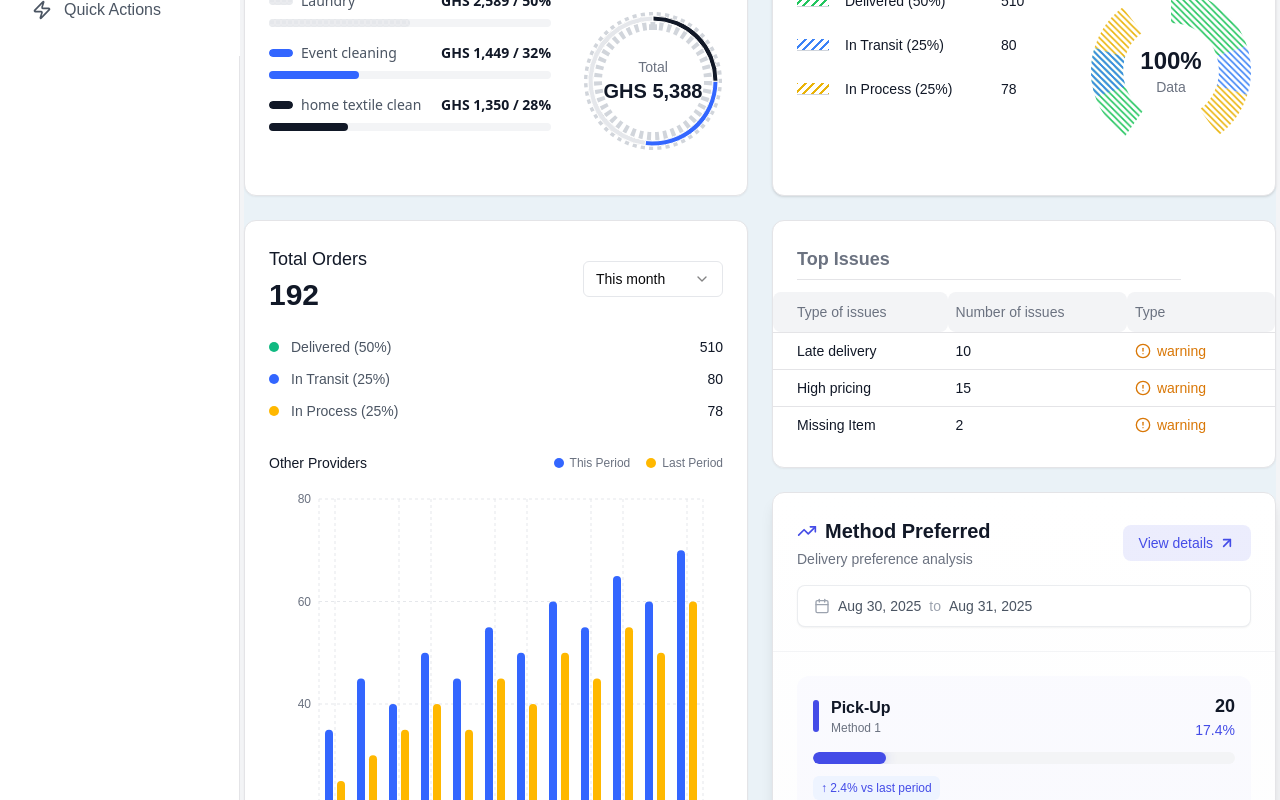
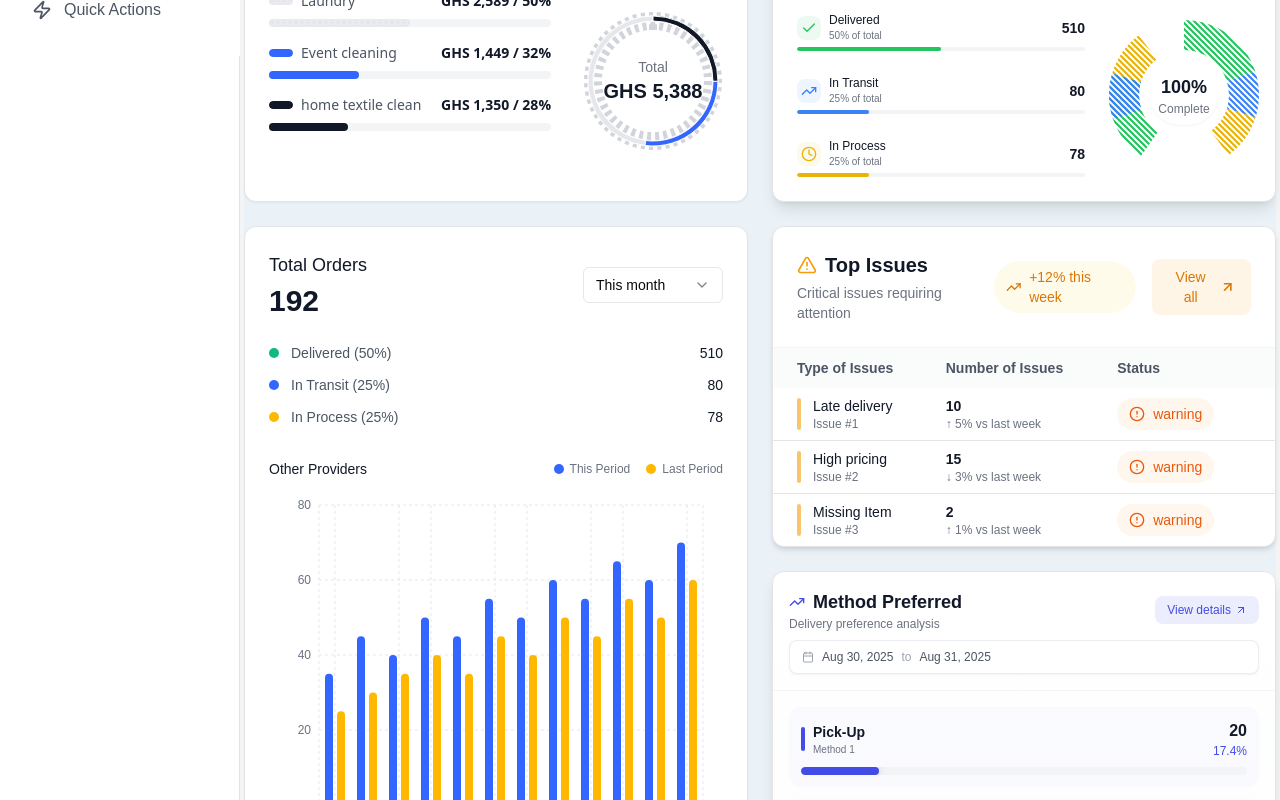
Before and after one commit to Aristocratjnr/service-provider-dashboard, a Next.js app: page /overview in a window 1280 px wide. Shown: the part 480-1280 px from the top of the page. Built offline with nearby package versions, Linux system fonts and the light colour scheme.

Commit message:
feat: add react-feather dependency, enhance AreaChartSmall with custom tooltip and dot, and update BarChart height

```diff
--- a/app/(dashboard)/overview/page.tsx
+++ b/app/(dashboard)/overview/page.tsx
@@ -15,9 +15,9 @@ const orderStatusData = [
 ];
 
 const topIssuesData = [
-  { name: "Dry cleaning", orders: 12, status: "warning", type: "Late delivery", count: 10 },
-  { name: "Laundry", orders: 8, status: "warning", type: "High pricing", count: 15 },
-  { name: "Ironing", orders: 3, status: "warning", type: "Missing Item", count:  2 },
+  { name: "Dry cleaning", orders: 12, status: "warning", type: "Late delivery", count: 10, trend: { value: 5, direction: 'up' as 'up' } },
+  { name: "Laundry", orders: 8, status: "warning", type: "High pricing", count: 15, trend: { value: 3, direction: 'down' as 'down' } },
+  { name: "Ironing", orders: 3, status: "warning", type: "Missing Item", count:  2, trend: { value: 1, direction: 'up' as 'up' } },
 ];
 
 const generateChartData = (points: number) => {
@@ -71,17 +71,17 @@ export default function Dashboard() {
         <MetricsCard
           title="Basic Clean"
           value="53"
-          chart={<AreaChartSmall data={generateChartData(12)} color="#22c55e" />}
+          chart={<AreaChartSmall data={generateChartData(12)} color="#22c55e" label={""} />}
         />
         <MetricsCard
           title="Event Ready"
           value="123"
-          chart={<AreaChartSmall data={generateChartData(12)} color="#3b82f6" />}
+          chart={<AreaChartSmall data={generateChartData(12)} color="#3b82f6" label={""} />}
         />
         <MetricsCard
           title="Semester Essential"
           value="37"
-          chart={<AreaChartSmall data={generateChartData(12)} color="#f59e0b" />}
+          chart={<AreaChartSmall data={generateChartData(12)} color="#f59e0b" label={""} />}
         />
       </div>
       <div className="grid gap-6 md:grid-cols-2">
--- a/components/charts/bar-chart.tsx
+++ b/components/charts/bar-chart.tsx
@@ -13,7 +13,7 @@ interface BarChartProps {
 
 export function BarChartComponent({ data }: BarChartProps) {
   return (
-    <div className="h-[460px] mt-4">
+    <div className="h-[350px] mt-4">
       <ResponsiveContainer width="100%" height="100%">
         <BarChart data={data} margin={{ top: 10, right: 20, left: 20, bottom: 10 }} barCategoryGap="20%">
           <CartesianGrid strokeDasharray="3 3" stroke="#E5E7EB" />
--- a/components/method-preffered.tsx
+++ b/components/method-preffered.tsx
@@ -1,11 +1,16 @@
 'use client'
 
+import React from 'react'
 import { Card, CardContent } from "@/components/ui/card"
 import { ArrowUpRight, Calendar, TrendingUp } from 'lucide-react'
 
 interface Method {
   name: string
   count: number
+  trend?: {
+    value: number
+    direction: 'up' | 'down'
+  }
 }
 
 interface MethodPreferredProps {
@@ -20,30 +25,30 @@ export function MethodPreferred({ startDate, endDate, methods }: MethodPreferred
   return (
     <Card className="shadow-lg hover:shadow-xl transition-all duration-300 bg-gradient-to-b from-white to-gray-50/40">
       {/* Header Section */}
-      <div className="p-6 border-b border-gray-100">
-        <div className="space-y-4">
+      <div className="p-4 border-b border-gray-100">
+        <div className="space-y-2">
           {/* Title and Action Button */}
           <div className="flex items-center justify-between">
-            <div className="space-y-1">
-              <h3 className="text-xl font-semibold text-gray-900 flex items-center gap-2">
-                <TrendingUp className="h-5 w-5 text-[#444CE7]" />
+            <div>
+              <h3 className="text-lg font-semibold text-gray-900 flex items-center gap-2">
+                <TrendingUp className="h-4 w-4 text-[#444CE7]" />
                 Method Preferred
               </h3>
-              <p className="text-sm text-gray-500">Delivery preference analysis</p>
+              <p className="text-xs text-gray-500">Delivery preference analysis</p>
             </div>
             <button
-              className="inline-flex items-center gap-1.5 px-4 py-2 rounded-lg
+              className="inline-flex items-center gap-1 px-3 py-1.5 rounded-lg
                 bg-[#444CE7]/10 hover:bg-[#444CE7]/15 text-[#444CE7]
-                transition-all duration-200 font-medium text-sm"
+                transition-all duration-200 font-medium text-xs"
             >
               View details
-              <ArrowUpRight className="h-4 w-4" strokeWidth={2.5} />
+              <ArrowUpRight className="h-3 w-3" />
             </button>
           </div>
 
           {/* Date Range */}
-          <div className="flex items-center gap-2 text-sm bg-white px-4 py-2.5 rounded-lg border border-gray-200/75 shadow-sm">
-            <Calendar className="h-4 w-4 text-gray-400" />
+          <div className="flex items-center gap-2 text-xs bg-white px-3 py-2 rounded-lg border border-gray-200/75 shadow-sm">
+            <Calendar className="h-3 w-3 text-gray-400" />
             <span className="text-gray-600 font-medium">{startDate}</span>
             <span className="text-gray-400">to</span>
             <span className="text-gray-600 font-medium">{endDate}</span>
@@ -52,8 +57,8 @@ export function MethodPreferred({ startDate, endDate, methods }: MethodPreferred
       </div>
 
       {/* Content Section */}
-      <CardContent className="p-6">
-        <div className="space-y-6">
+      <CardContent className="p-4">
+        <div className="space-y-3">
           {methods.map((method, index) => {
             const percentage = ((method.count / total) * 100).toFixed(1)
             const isPickup = method.name === 'Pick-Up'
@@ -62,47 +67,49 @@ export function MethodPreferred({ startDate, endDate, methods }: MethodPreferred
 
             return (
               <div key={method.name}
-                className="p-4 rounded-xl hover:shadow-sm transition-all duration-300"
+                className="p-3 rounded-xl hover:shadow-sm transition-all duration-300"
                 style={{ backgroundColor: `${baseColor}05` }}
               >
-                <div className="space-y-3">
+                <div className="space-y-2">
                   {/* Method Info */}
                   <div className="flex items-center justify-between">
-                    <div className="flex items-center gap-3">
-                      <div className="w-1.5 h-8 rounded-full" style={{ backgroundColor: baseColor }} />
+                    <div className="flex items-center gap-2">
+                      <div className="w-1 h-6 rounded-full" style={{ backgroundColor: baseColor }} />
                       <div>
-                        <h4 className="font-semibold text-gray-900">{method.name}</h4>
-                        <p className="text-xs text-gray-500">Method {index + 1}</p>
+                        <h4 className="font-semibold text-sm text-gray-900">{method.name}</h4>
+                        <p className="text-[10px] text-gray-500">Method {index + 1}</p>
                       </div>
                     </div>
                     <div className="flex flex-col items-end">
-                      <span className="text-lg font-bold tabular-nums text-gray-900">
+                      <span className="text-base font-bold tabular-nums text-gray-900">
                         {method.count.toLocaleString()}
                       </span>
-                      <span className="text-sm font-medium" style={{ color: baseColor }}>
+                      <span className="text-xs font-medium" style={{ color: baseColor }}>
                         {percentage}%
                       </span>
                     </div>
                   </div>
 
                   {/* Progress Bar */}
-                  <div className="relative h-3 w-full bg-gray-100 rounded-full overflow-hidden">
+                  <div className="relative h-2 w-full bg-gray-100 rounded-full overflow-hidden">
                     <div
                       className="absolute top-0 left-0 h-full transition-all duration-700 ease-out rounded-full"
                       style={{
                         backgroundColor: baseColor,
                         width: `${percentage}%`,
-                        boxShadow: `0 0 12px ${baseColor}40`
+                        boxShadow: `0 0 8px ${baseColor}40`
                       }}
                     />
                   </div>
 
                   {/* Trend Indicator */}
-                  <div className="flex items-center gap-2 text-xs font-medium" style={{ color: baseColor }}>
-                    <div className="px-2 py-1 rounded-md" style={{ backgroundColor: lightColor }}>
-                      {isPickup ? '↑ 2.4% vs last period' : '↓ 1.8% vs last period'}
+                  {method.trend && (
+                    <div className="flex items-center gap-2 text-[10px] font-medium" style={{ color: baseColor }}>
+                      <div className="px-1.5 py-0.5 rounded" style={{ backgroundColor: lightColor }}>
+                        {method.trend.direction === 'up' ? '↑' : '↓'} {method.trend.value}% vs last period
+                      </div>
                     </div>
-                  </div>
+                  )}
                 </div>
               </div>
             )
--- a/components/order-status.tsx
+++ b/components/order-status.tsx
@@ -1,6 +1,9 @@
+'use client'
+
 import React from 'react';
 import { Card, CardContent, CardHeader } from "@/components/ui/card";
 import { Select, SelectContent, SelectItem, SelectTrigger, SelectValue } from "@/components/ui/select";
+import { TrendingUp, Box, Clock, Check } from 'lucide-react';
 
 interface OrderStatus {
   status: string;
@@ -8,6 +11,10 @@ interface OrderStatus {
   percentage: number;
   color: string;
   patternId: string;
+  trend?: {
+    value: number;
+    direction: 'up' | 'down';
+  };
 }
 
 interface OrdersStatusProps {
@@ -15,42 +22,59 @@ interface OrdersStatusProps {
   total?: number;
 }
 
-export  function OrdersStatus({
+export function OrdersStatus({
   total = 192,
   data = [
     {
       status: "Delivered",
       count: 510,
       percentage: 50,
-      color: "#86efac",
-      patternId: "delivered-pattern"
+      color: "#16A34A",
+      patternId: "delivered-pattern",
+      trend: { value: 3, direction: 'up' }
     },
     {
       status: "In Transit",
       count: 80,
       percentage: 25,
-      color: "#93c5fd",
-      patternId: "transit-pattern"
+      color: "#2563EB",
+      patternId: "transit-pattern",
+      trend: { value: 2, direction: 'down' }
     },
     {
       status: "In Process",
       count: 78,
       percentage: 25,
-      color: "#fcd34d",
-      patternId: "process-pattern"
+      color: "#EAB308",
+      patternId: "process-pattern",
+      trend: { value: 4, direction: 'up' }
     }
   ]
 }: OrdersStatusProps) {
+  const getStatusIcon = (status: string) => {
+    switch(status) {
+      case 'Delivered': return <Check className="h-4 w-4" />;
+      case 'In Transit': return <TrendingUp className="h-4 w-4" />;
+      case 'In Process': return <Clock className="h-4 w-4" />;
+      default: return <Box className="h-4 w-4" />;
+    }
+  };
+
   return (
-    <Card className="bg-white p-6">
-      <CardHeader className="flex flex-row items-center justify-between space-y-0 p-0 pb-6">
-        <div>
-          <h3 className="text-xl font-normal text-gray-500">
-            Total Orders <span className="ml-1 text-gray-500">{total}</span>
+    <Card className="bg-white shadow-lg hover:shadow-xl transition-all duration-300">
+      <CardHeader className="flex flex-row items-center justify-between space-y-0 p-4 border-b border-gray-100">
+        <div className="space-y-1">
+          <h3 className="text-lg font-semibold text-gray-900 flex items-center gap-2">
+            <Box className="h-5 w-5 text-blue-600" />
+            Orders Overview
           </h3>
+          <p className="text-xs text-gray-500">
+            Total Orders: <span className="font-medium text-gray-900">{total.toLocaleString()}</span>
+          </p>
         </div>
+
         <Select defaultValue="this-month">
-          <SelectTrigger className="h-9 w-[130px] border-gray-200 bg-white text-sm font-normal">
+          <SelectTrigger className="h-8 w-[120px] border-gray-200 bg-white text-xs font-medium hover:border-gray-300 transition-colors">
             <SelectValue placeholder="This month" />
           </SelectTrigger>
           <SelectContent>
@@ -59,38 +83,57 @@ export  function OrdersStatus({
           </SelectContent>
         </Select>
       </CardHeader>
-      <CardContent className="p-0">
-        <div className="flex justify-between">
-          <div className="space-y-6">
+
+      <CardContent className="p-4">
+        <div className="flex flex-col lg:flex-row justify-between items-start lg:items-center gap-4">
+          <div className="space-y-2 flex-1 w-full lg:w-auto">
             {data.map((status) => (
-              <div key={status.status} className="flex items-center gap-4">
-                <div className="relative">
+              <div key={status.status}
+                className="p-2 rounded-lg hover:bg-gray-50 transition-colors duration-200">
+                <div className="flex items-center justify-between">
+                  <div className="flex items-center gap-2">
+                    <div className="flex items-center justify-center w-6 h-6 rounded-lg"
+                      style={{ backgroundColor: `${status.color}15` }}>
+                      <div className="text-xs" style={{ color: status.color }}>
+                        {getStatusIcon(status.status)}
+                      </div>
+                    </div>
+                    <div>
+                      <p className="text-xs font-medium text-gray-900">
+                        {status.status}
+                      </p>
+                      <p className="text-[10px] text-gray-500">
+                        {status.percentage}% of total
+                      </p>
+                    </div>
+                  </div>
+                  <div className="text-right">
+                    <p className="text-sm font-semibold text-gray-900">
+                      {status.count.toLocaleString()}
+                    </p>
+                    {status.trend && (
+                      <p className="text-[10px] font-medium" style={{ color: status.color }}>
+                        {status.trend.direction === 'up' ? '↑' : '↓'} {status.trend.value}% vs last month
+                      </p>
+                    )}
+                  </div>
+                </div>
+
+                <div className="mt-1 h-1 w-full bg-gray-100 rounded-full overflow-hidden">
                   <div
-                    className="h-3 w-8"
+                    className="h-full transition-all duration-500 rounded-full"
                     style={{
-                      background: `repeating-linear-gradient(
-                        -45deg,
-                        ${status.color},
-                        ${status.color} 2px,
-                        transparent 2px,
-                        transparent 6px
-                      )`
+                      width: `${status.percentage}%`,
+                      backgroundColor: status.color,
+                      boxShadow: `0 0 4px ${status.color}40`
                     }}
                   />
-                  <div className="absolute bottom-0 h-[1px] w-full bg-gray-300" />
-                </div>
-                <div className="min-w-[140px]">
-                  <p className="text-sm font-normal text-gray-900">
-                    {status.status} ({status.percentage}%)
-                  </p>
-                </div>
-                <div>
-                  <p className="text-sm font-medium text-gray-900">{status.count}</p>
                 </div>
               </div>
             ))}
           </div>
-          <div className="relative flex h-[160px] w-[160px] items-center justify-center">
+
+          <div className="relative flex h-[120px] w-[120px] lg:h-[150px] lg:w-[150px] items-center justify-center">
             <svg className="h-full w-full -rotate-90" viewBox="0 0 100 100">
               <defs>
                 {data.map((status) => (
@@ -104,7 +147,7 @@ export  function OrdersStatus({
                     <path
                       d="M-1,1 l2,-2 M0,4 l4,-4 M3,5 l2,-2"
                       stroke={status.color}
-                      strokeWidth="1"
+                      strokeWidth="1.5"
                     />
                   </pattern>
                 ))}
@@ -124,13 +167,14 @@ export  function OrdersStatus({
                     strokeWidth="20"
                     strokeDasharray={`${status.percentage} 100`}
                     strokeDashoffset={-offset}
+                    className="transition-all duration-500"
                   />
                 );
               })}
             </svg>
-            <div className="absolute text-center">
-              <div className="text-2xl font-semibold text-gray-900">100%</div>
-              <div className="text-sm text-gray-500">Data</div>
+            <div className="absolute text-center bg-white p-2 rounded-full shadow-sm">
+              <div className="text-lg font-bold text-gray-900">100%</div>
+              <div className="text-xs font-medium text-gray-500">Complete</div>
             </div>
           </div>
         </div>
--- a/components/top-services.tsx
+++ b/components/top-services.tsx
@@ -2,12 +2,16 @@
 
 import { Card, CardContent, CardHeader } from "@/components/ui/card"
 import { Table, TableBody, TableCell, TableHead, TableHeader, TableRow } from "@/components/ui/table"
-import { AlertCircle } from 'lucide-react'
+import { AlertCircle, AlertTriangle, TrendingUp, ArrowUpRight } from 'lucide-react'
 
 interface TopIssue {
   type: string
   count: number
   status: string
+  trend: {
+    value: number
+    direction: 'up' | 'down'
+  }
 }
 
 interface TopServicesProps {
@@ -16,30 +20,84 @@ interface TopServicesProps {
 
 export function TopServices({ data }: TopServicesProps) {
   return (
-    <Card className="shadow-sm bg-white">
-      <CardHeader className="pb-3">
-        <h3 className="text-lg font-bold text-gray-500">Top Issues</h3>
-        <hr className ="border-bottom: 8px solid black; margin: 0; w-96"/>
+    <Card className="shadow-md hover:shadow-lg transition-all duration-300 bg-white overflow-hidden">
+      <CardHeader className="p-6 border-b border-gray-100">
+        <div className="flex items-center justify-between">
+          <div className="space-y-1">
+            <div className="flex items-center gap-2">
+              <AlertTriangle className="h-5 w-5 text-amber-500" />
+              <h3 className="text-xl font-semibold text-gray-900">Top Issues</h3>
+            </div>
+            <p className="text-sm text-gray-500">Critical issues requiring attention</p>
+          </div>
 
+          <div className="flex items-center gap-4">
+            <div className="flex items-center gap-2 px-3 py-1.5 bg-amber-50 rounded-full">
+              <TrendingUp className="h-4 w-4 text-amber-600" />
+              <span className="text-sm font-medium text-amber-600">+12% this week</span>
+            </div>
+
+            <button className="inline-flex items-center gap-1.5 px-4 py-2 rounded-lg
+              bg-amber-500/10 hover:bg-amber-500/15 text-amber-600
+              transition-all duration-200 font-medium text-sm">
+              View all
+              <ArrowUpRight className="h-4 w-4" strokeWidth={2.5} />
+            </button>
+          </div>
+        </div>
       </CardHeader>
-      <CardContent className="px-0">
+
+      <CardContent className="p-0">
         <Table>
           <TableHeader>
-            <TableRow className="hover:bg-transparent">
-              <TableHead className="text-sm font-medium text-gray-500 pl-6 bg-gray-100 rounded-lg">Type of issues</TableHead>
-              <TableHead className="text-sm font-medium text-gray-500  bg-gray-100 rounded-lg">Number of issues</TableHead>
-              <TableHead className="text-sm font-medium text-gray-500 pr-6  bg-gray-100 rounded-lg">Type</TableHead>
+            <TableRow className="hover:bg-transparent border-none">
+              <TableHead className="text-sm font-semibold text-gray-600 pl-6 bg-gray-50/80">
+                Type of Issues
+              </TableHead>
+              <TableHead className="text-sm font-semibold text-gray-600 bg-gray-50/80">
+                Number of Issues
+              </TableHead>
+              <TableHead className="text-sm font-semibold text-gray-600 pr-6 bg-gray-50/80">
+                Status
+              </TableHead>
             </TableRow>
           </TableHeader>
+
           <TableBody>
-            {data.map((issue) => (
-              <TableRow key={issue.type} className="hover:bg-transparent">
-                <TableCell className="text-sm text-gray-900 pl-6">{issue.type}</TableCell>
-                <TableCell className="text-sm text-gray-900">{issue.count}</TableCell>
-                <TableCell className="text-sm text-gray-900 pr-6">
-                  <div className="flex items-center space-x-1.5 text-amber-600">
+            {data.map((issue, index) => (
+              <TableRow
+                key={issue.type}
+                className="hover:bg-amber-50/40 transition-colors duration-200"
+              >
+                <TableCell className="pl-6">
+                  <div className="flex items-center gap-3">
+                    <div className="h-8 w-1 rounded-full bg-amber-500/60" />
+                    <div>
+                      <p className="text-sm font-medium text-gray-900">{issue.type}</p>
+                      <p className="text-xs text-gray-500">Issue #{index + 1}</p>
+                    </div>
+                  </div>
+                </TableCell>
+
+                <TableCell>
+                  <div className="flex flex-col">
+                    <span className="text-sm font-semibold text-gray-900">
+                      {issue.count.toLocaleString()}
+                    </span>
+                    <span className="text-xs text-gray-500">
+                      {issue.trend.direction === 'up' ? '↑' : '↓'} {issue.trend.value}% vs last week
+                    </span>
+                  </div>
+                </TableCell>
+
+                <TableCell className="pr-6">
+                  <div className="flex items-center gap-2 px-3 py-1.5 rounded-full max-w-fit"
+                    style={{
+                      backgroundColor: issue.status === 'Critical' ? 'rgb(254 242 242)' : 'rgb(255 247 237)',
+                      color: issue.status === 'Critical' ? 'rgb(220 38 38)' : 'rgb(234 88 12)'
+                    }}>
                     <AlertCircle className="h-4 w-4" />
-                    <span>{issue.status}</span>
+                    <span className="text-sm font-medium">{issue.status}</span>
                   </div>
                 </TableCell>
               </TableRow>
--- a/package.json
+++ b/package.json
@@ -22,6 +22,7 @@
     "next": "14.2.18",
     "react": "^18",
     "react-dom": "^18",
+    "react-feather": "^2.0.10",
     "recharts": "^2.14.1",
     "service-provider-dashboard": "file:",
     "tailwind-merge": "^2.5.5",
```
Also changed, not shown: components/charts/area-chart.tsx (+94 -19 lines), 1 other file (tests, documents, lock files or other folders).
